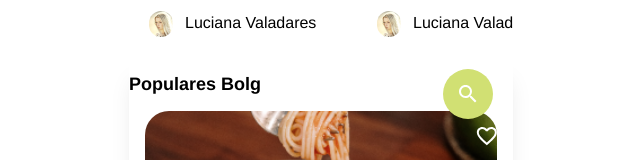
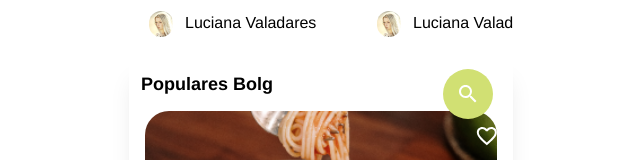
Before and after one commit to Jwfelipee/blog-food, a Vue app: page / in a window 1280 px wide. Shown: the part 477-637 px from the top of the page, without its empty margins (319-959 px from the left). Built offline with nearby package versions, Linux system fonts and the light colour scheme.

Commit message:
fix title

```diff
--- a/src/components/PopularBlog.vue
+++ b/src/components/PopularBlog.vue
@@ -3,7 +3,7 @@
     class="border-b-2 rounded-bl-3xl shadow-xl mt-5 mb-6 h-auto flex flex-col justify-center items-center"
   >
     <div class="w-full flex justify-between items-center">
-      <h1 class="w-full text-lg font-semibold align-text-bottom">
+      <h1 class="w-full m-3 text-lg font-semibold align-text-bottom">
         Populares Bolg
       </h1>
       <ButtonCircle class="m-5 -mb-2 z-10" />
```
